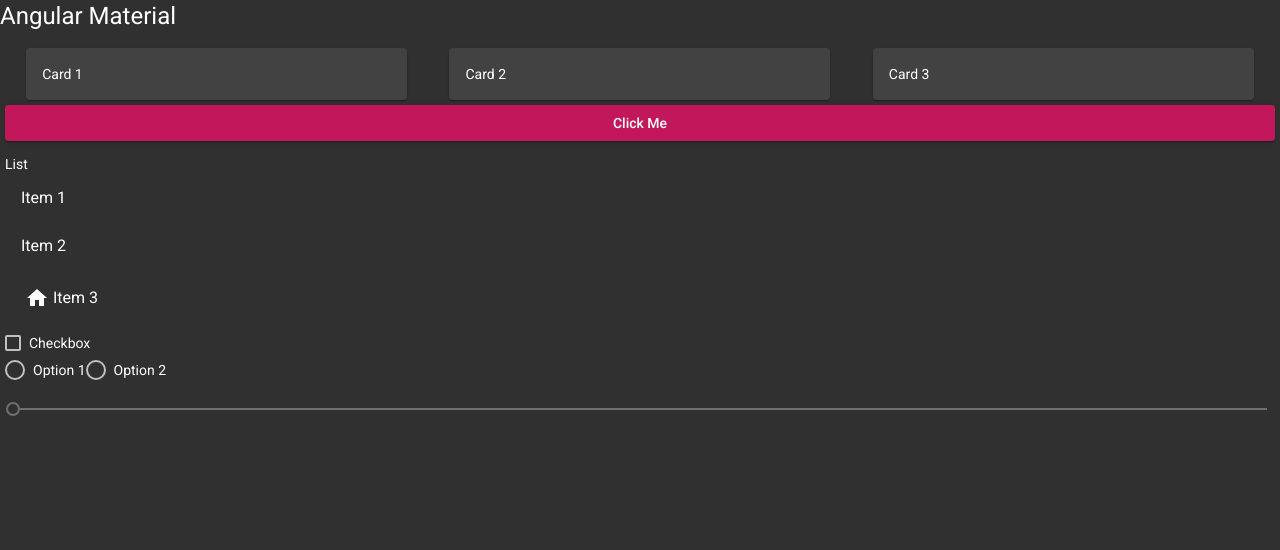
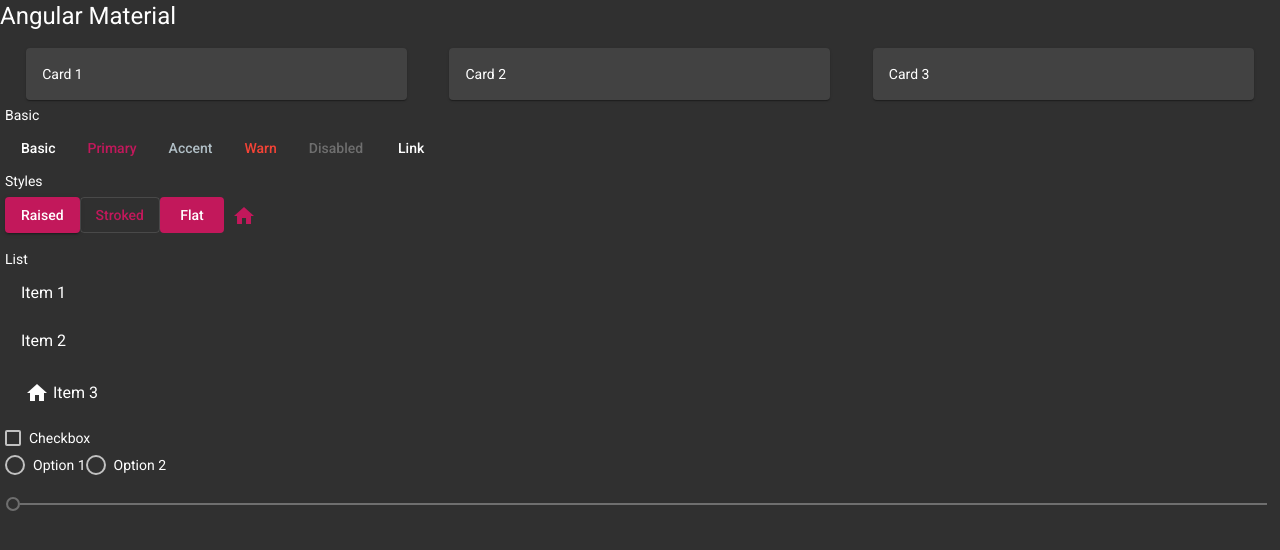
Before and after one commit to mcurrycl/angular-material-flex-9.1-starter, an Angular app: page / in a window 1280 px wide. Shown: the top 550 px of the page. Built offline with nearby package versions, Linux system fonts and the light colour scheme.

Commit message:
1 file modified

```diff
--- a/src/app/app.component.html
+++ b/src/app/app.component.html
@@ -13,7 +13,26 @@
 		</mat-card>
 	</div>
 
-	<button mat-raised-button color="primary">Click Me</button>
+  <div>Basic</div>
+  <div>
+    <button mat-button>Basic</button>
+    <button mat-button color="primary">Primary</button>
+    <button mat-button color="accent">Accent</button>
+    <button mat-button color="warn">Warn</button>
+    <button mat-button disabled>Disabled</button>
+    <a mat-button href="https://www.google.com/" target="_blank">Link</a>
+  </div>
+
+<div>Styles</div>
+<div>
+  <button mat-raised-button color="primary">Raised</button>
+  <button mat-stroked-button color="primary">Stroked</button>
+  <button mat-flat-button color="primary">Flat</button>
+        <button mat-icon-button color="primary" aria-label="Example icon button with a home icon">
+        <mat-icon>home</mat-icon>
+      </button>
+</div>
+
 
 	<mat-list>
     List
```
